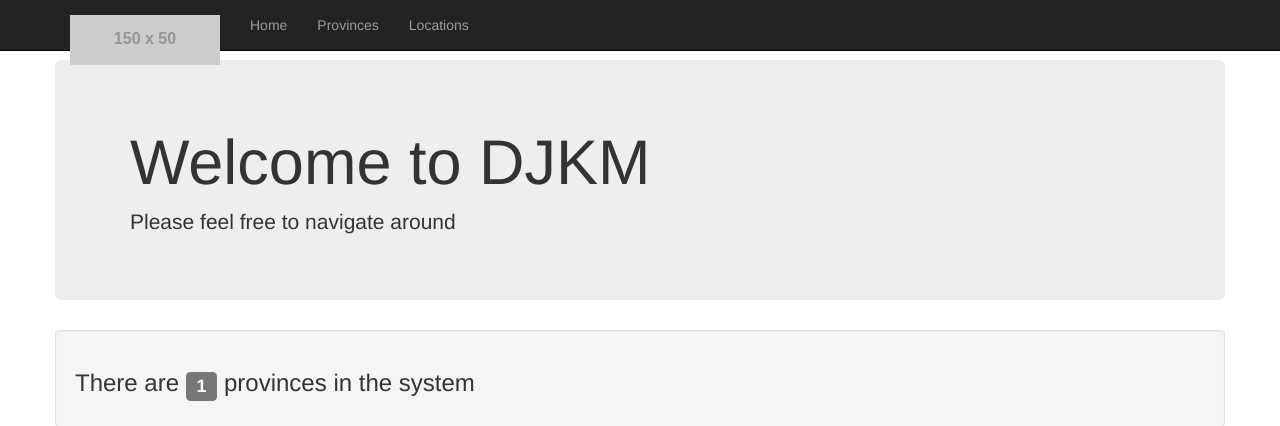
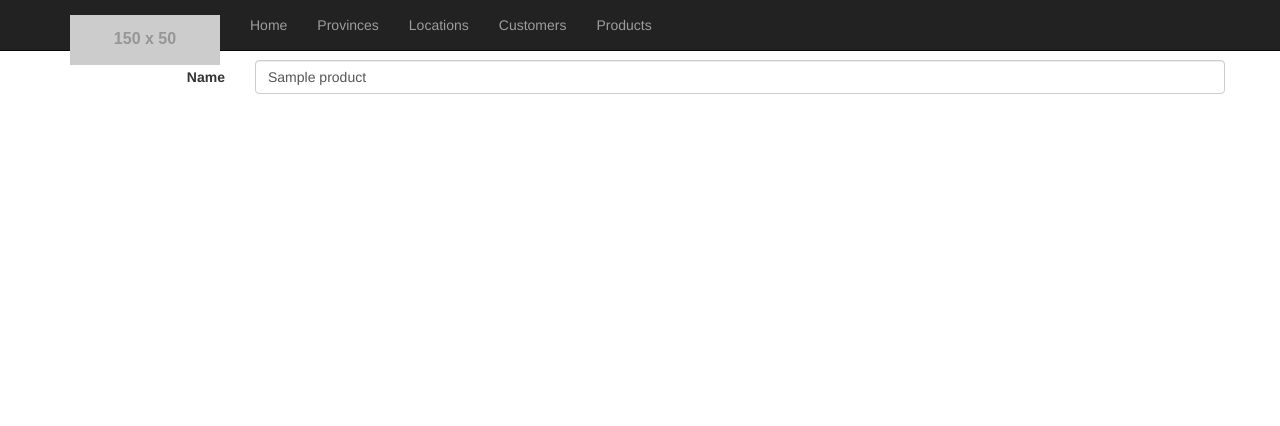
Before and after one commit to senyorjou/demo_djkm, a Django app: page /products/1 in a window 1280 px wide. Shown: the top 426 px of the page. Run offline with Django 3.2, Linux system fonts and the light colour scheme; tables that the repository leaves empty hold one stand-in row (values such as "Sample post"); some libraries are stand-ins or nearby versions.

Commit message:
Added CBV and business models

```diff
--- a/km/models.py
+++ b/km/models.py
@@ -19,10 +19,42 @@ class Province(models.Model):
                           Location.objects.filter(province=self)])
 
 
+class Product(models.Model):
+    name = models.CharField(max_length=20, blank=False, null=False)
+
+    def __str__(self):
+        return self.name
+
+
 class Location(models.Model):
     name = models.CharField(max_length=200, blank=False, null=False)
     zip_code = models.CharField(max_length=5, blank=False, null=False)
     province = models.ForeignKey(Province)
+
+    def __str__(self):
+        return self.name
+
+
+class Business(models.Model):
+    name = models.CharField(max_length=50, blank=False, null=False)
+    website = models.CharField(max_length=100, blank=False, null=False)
+    location = models.ForeignKey(Location)
+
+    class Meta:
+        abstract = True
+
+
+class Customer(Business):
+    products = models.ManyToManyField(Product)
+
+    def __str__(self):
+        return 'Customer: ' + self.name
+
+
+class Provider(Business):
+
+    def __str__(self):
+        return 'Provider: ' + self.name
 
 
 @receiver(pre_save, sender=Location)
--- a/km/urls.py
+++ b/km/urls.py
@@ -6,5 +6,9 @@ urlpatterns = [
     url(r'^provinces$', views.provinces, name='provinces'),
     url(r'^provinces/(?P<province_id>[0-9]+)$', views.province, name='province'),
     url(r'^locations$', views.locations, name='locations'),
+    url(r'^customers$', views.CustomerList.as_view(), name='customers'),
+    url(r'^products$', views.ProductList.as_view(), name='products'),
+    url(r'^products/(?P<pk>[0-9]+)$', views.ProductView.as_view(),
+        name='product'),
     url(r'^', views.index, name='index'),
 ]
--- a/km/views.py
+++ b/km/views.py
@@ -1,7 +1,20 @@
 from django.shortcuts import render
 from django.http import JsonResponse
+from django.views.generic import ListView, DetailView
 
-from km.models import Location, Province
+from km.models import Customer, Location, Product, Province
+
+
+class ProductList(ListView):
+    model = Product
+
+
+class ProductView(DetailView):
+    model = Product
+
+
+class CustomerList(ListView):
+    model = Customer
 
 
 def index(request):
--- a/templates/base.html
+++ b/templates/base.html
@@ -32,6 +32,8 @@
                   <li><a href="/">Home</a></li>
                   <li><a href="/provinces">Provinces</a></li>
                   <li><a href="/locations">Locations</a></li>
+                  <li><a href="/customers">Customers</a></li>
+                  <li><a href="/products">Products</a></li>
               </ul>
           </div>
           <!-- /.navbar-collapse -->
--- /dev/null
+++ b/templates/km/product_detail.html
@@ -0,0 +1,16 @@
+{% extends "base.html" %}
+
+{% block title %}
+  Product detail
+{% endblock title %}
+
+{% block content %}
+<form class="form-horizontal">
+  <div class="form-group">
+    <label for="name" class="col-sm-2 control-label">Name</label>
+    <div class="col-sm-10">
+      <input type="text" class="form-control" id="name" value="{{ object.name }}">
+    </div>
+  </div>
+</form>
+{% endblock content %}
--- a/templates/km/province.html
+++ b/templates/km/province.html
@@ -21,7 +21,7 @@
   </div>
   <div class="form-group">
     <div class="col-sm-offset-2 col-sm-10">
-      <button type="submit" class="btn btn-primary">Save</button>
+      <button type="submit" class="btn btn-primary">Primary</button>
     </div>
   </div>
 </form>
```
Also changed, not shown: km/admin.py (+19 -1 lines), templates/km/customer_list.html (added, +30 -0 lines), templates/km/product_list.html (added, +26 -0 lines), km/migrations/0003_business.py (added), km/migrations/0004_auto_20160803_1655.py (added).
